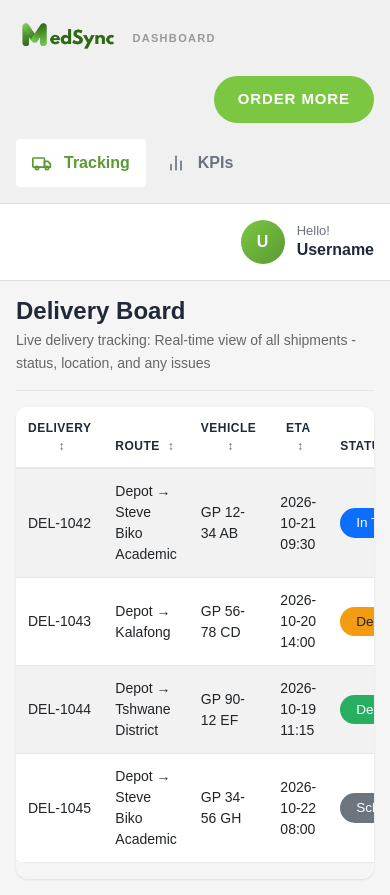
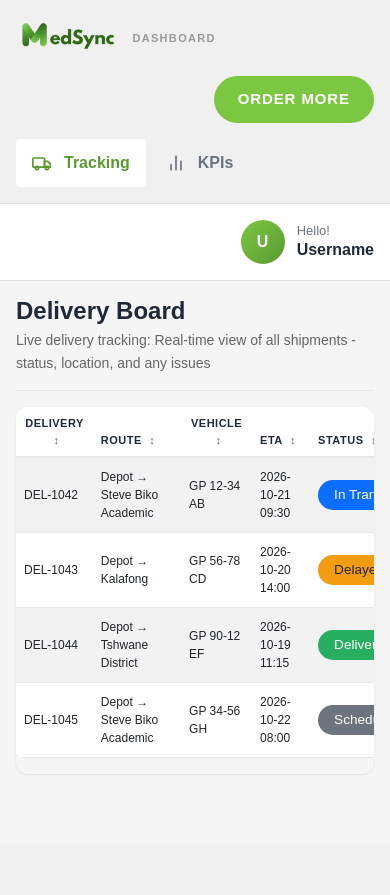
Before and after one commit to u24645177/BFB321_Group4_Project, a Flask app: page /tracking in a window 390 px wide. After the commit the page ends 757 px from the top, so only its background shows below. Run offline with Flask 3, Linux system fonts and the light colour scheme.

Commit message:
fixing page responsiveness for phone layout

```diff
--- a/static/css/pages.css
+++ b/static/css/pages.css
@@ -260,7 +260,9 @@
     border-radius: var(--radius-lg);
     overflow: hidden;
     box-shadow: var(--shadow-sm);
+    -webkit-overflow-scrolling: touch;
 }
+
 
 /* Status Badge Styling */
 .status-badge {
@@ -389,6 +391,22 @@
 
     .table-responsive {
         font-size: 12px;
+        overflow-x: auto;
+        overflow-y: hidden;
+    }
+
+    .table {
+        min-width: 600px;
+    }
+
+    .table thead th {
+        padding: var(--spacing-sm) 8px;
+        font-size: 11px;
+    }
+
+    .table tbody td {
+        padding: var(--spacing-sm) 8px;
+        font-size: 12px;
     }
 
     .btn {
@@ -396,10 +414,15 @@
         margin-bottom: var(--spacing-md);
     }
 
+    .btn-sm {
+        width: auto;
+    }
+
     .row {
         gap: var(--spacing-md);
     }
 }
+
 
 /* utility class */
 .mb-3 {
```
Also changed, not shown: static/css/dashboard.css (+17 -3 lines).
